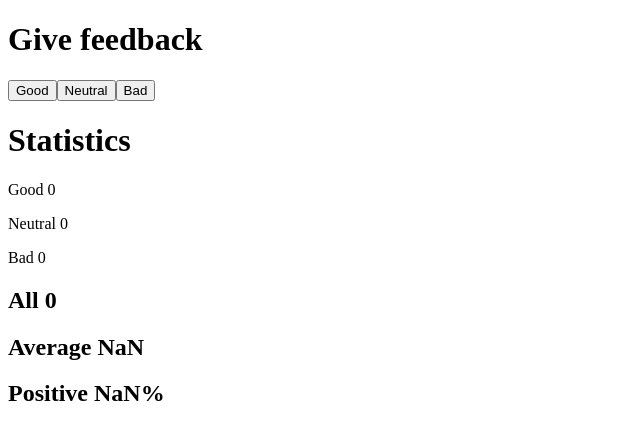
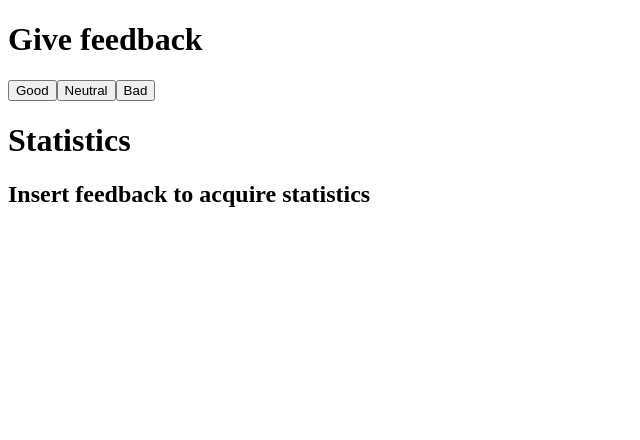
Before and after one commit to FremyCode/FullStackOpen2022, a React (Create React App) app: page / in a window 1280 px wide. Shown: the top 440 px of the page, without its empty margins (0-640 px from the left). Built offline with nearby package versions, Linux system fonts and the light colour scheme.

Commit message:
Unicafe step 4
Numeeriset tilastot näytetään ainoastaan, jos palautteita on jo annettu

```diff
--- a/src/App.js
+++ b/src/App.js
@@ -1,6 +1,16 @@
 import { useState } from "react";
 
 const Statistics = (props) => {
+
+  if (props.combinedCount === 0) {
+    return (
+      <div>
+        <h1>Statistics</h1>
+        <h2>Insert feedback to acquire statistics</h2>
+      </div>
+    )
+  }
+
   return (
     <div>
       <h1>Statistics</h1>
```
